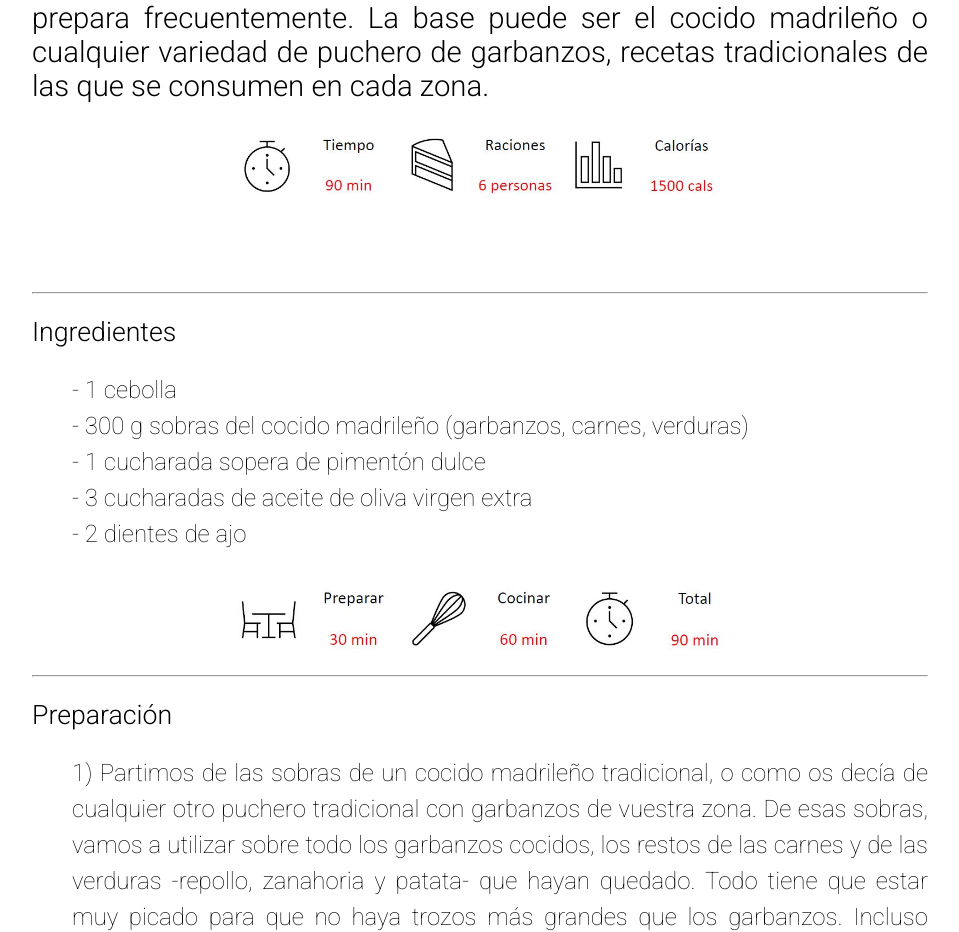
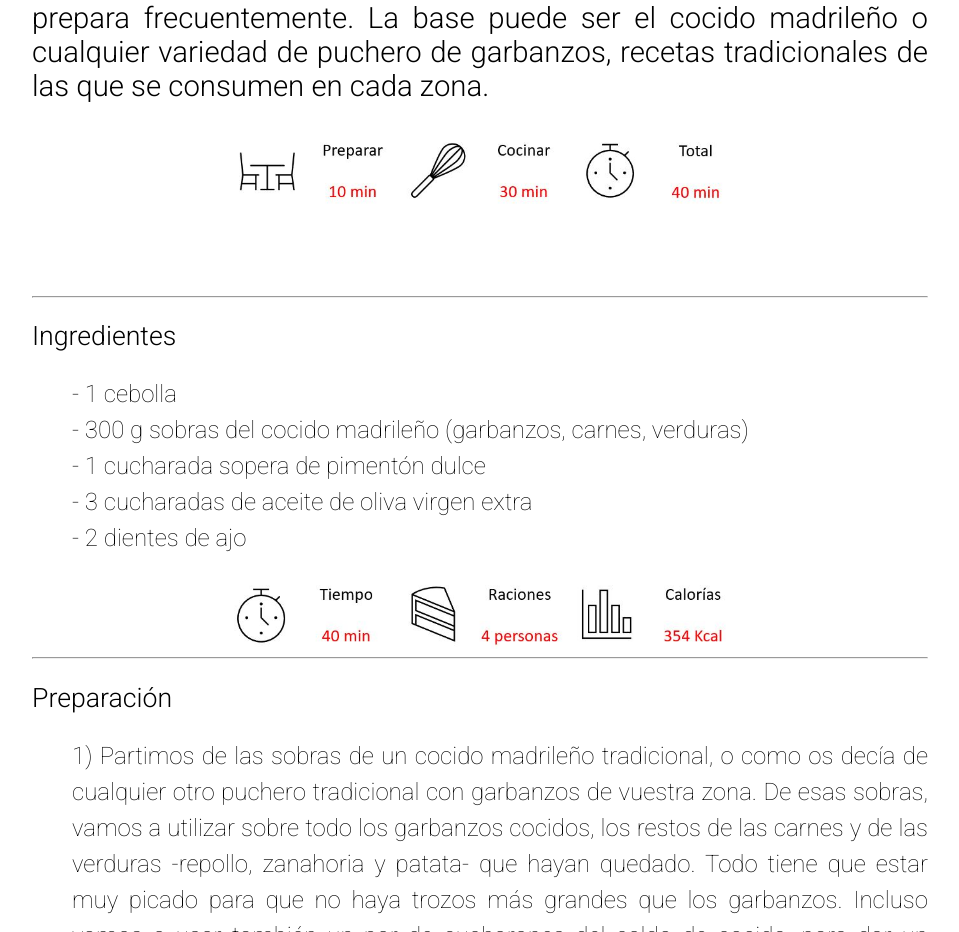
Before and after one commit to IronZac/uax-coding-for-the-industry, a plain HTML site: page ropa-vieja/ropa-vieja.html in a window 1280 px wide. Shown: the part 1147-2079 px from the top of the page, without its empty margins (160-1119 px from the left). Drawn offline with Linux system fonts and the light colour scheme.

Commit message:
ropa vieja images

```diff
--- a/ropa-vieja/ropa-vieja.html
+++ b/ropa-vieja/ropa-vieja.html
@@ -25,7 +25,7 @@
   La base puede ser el cocido madrileño o cualquier variedad de puchero de garbanzos, recetas tradicionales de las que se consumen en cada zona.
 </p>
     <div class="img">
-    <img src="images/2.JPG" alt="recipe-info">
+    <img src="images/3.JPG" alt="recipe-info">
   </div>
   <div class="clearfix"></div>
 </section>
@@ -46,7 +46,7 @@
   </ul>
 </div>
 <div class="img">
-  <img src="images/1.JPG" alt="cooking-info">
+  <img src="images/4.JPG" alt="cooking-info">
 </div>
 <div class="clearfix"></div>
 </section>
```
Also changed, not shown: cocido/images/2.JPG, ropa-vieja/images/3.JPG (added), ropa-vieja/images/4.JPG (added).
